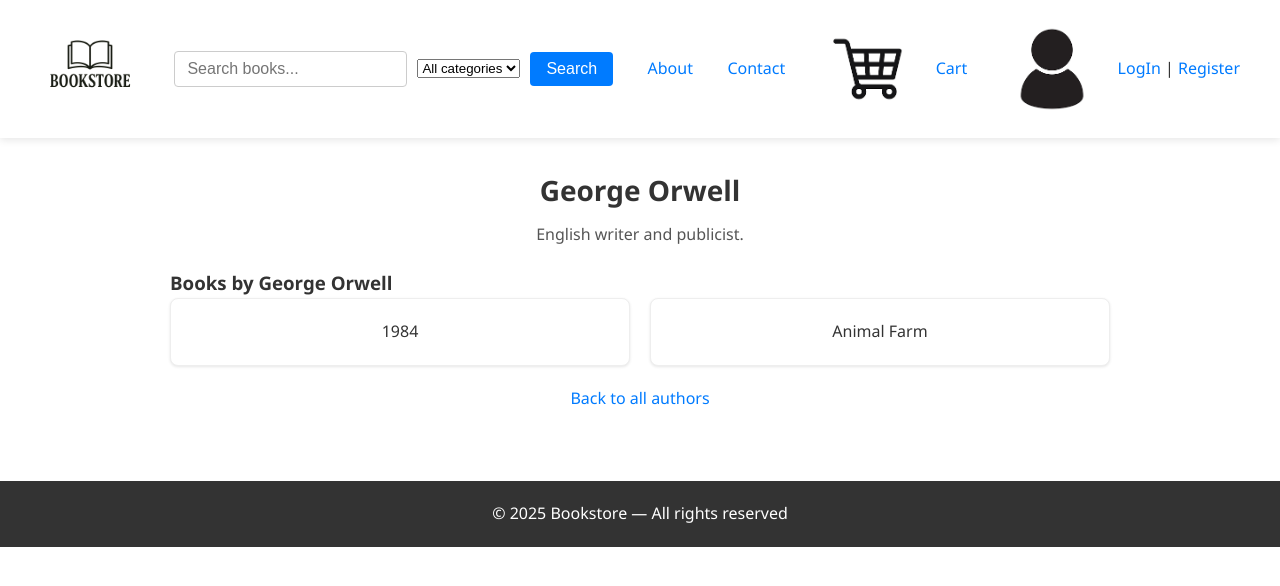
After one commit to AraDarbinyan/BookStore, a Django app: page /authors/1/ in a window 1280 px wide. The commit adds this page. Shown: the top 586 px of the page. Run offline with Django 5.2, Linux system fonts and the light colour scheme; data comes from the database, SQL or seed files in the repository.

Commit message:
created the list of authors and personal pagews for each writter

```diff
--- /dev/null
+++ b/store/static/store/css/author_detail.css
@@ -0,0 +1,47 @@
+.author-container {
+    max-width: 1000px;
+    margin: 0 auto;
+    padding: 30px;
+}
+
+.author-header {
+    text-align: center;
+    margin-bottom: 20px;
+}
+
+.author-header h2 {
+    font-size: 28px;
+    margin-bottom: 10px;
+}
+
+.author-header p {
+    color: #555;
+    font-size: 16px;
+}
+
+.books-grid {
+    display: grid;
+    grid-template-columns: repeat(auto-fit, minmax(200px, 1fr));
+    gap: 20px;
+}
+
+.book-card {
+    background-color: #fff;
+    border: 1px solid #eee;
+    border-radius: 8px;
+    padding: 20px;
+    text-align: center;
+    box-shadow: 0 1px 3px rgba(0,0,0,0.1);
+    transition: 0.3s ease;
+}
+
+.book-card:hover {
+    box-shadow: 0 4px 10px rgba(0,0,0,0.2);
+    transform: translateY(-2px);
+}
+
+.book-card a {
+    color: #333;
+    text-decoration: none;
+    font-weight: 500;
+}
--- /dev/null
+++ b/store/templates/store/author_detail.html
@@ -0,0 +1,36 @@
+{% extends 'store/base.html' %}
+{% load static %}
+
+{% block title %}{{ author.name }}{% endblock %}
+
+{% block extra_css %}
+<link rel="stylesheet" href="{% static 'store/css/author_detail.css' %}">
+{% endblock %}
+
+
+{% block content %}
+<div class="author-container">
+    <div class="author-header">
+        <h2>{{ author.name }}</h2>
+        <p>{{ author.biography }}</p>
+    </div>
+
+    <h3>Books by {{ author.name }}</h3>
+    <div class="books-grid">
+        {% for book in books %}
+            <div class="book-card">
+                <a href="{% url 'book_detail' book.id %}">
+                    {{ book.title }}
+                </a>
+            </div>
+        {% empty %}
+            <p>No books found for this author.</p>
+        {% endfor %}
+    </div>
+
+    <p style="text-align:center; margin-top:20px;">
+        <a href="{% url 'authors_list' %}">Back to all authors</a>
+    </p>
+</div>
+
+{% endblock %}
--- a/store/templates/store/book_detail.html
+++ b/store/templates/store/book_detail.html
@@ -27,7 +27,7 @@
 
   <p><strong>Author(s):</strong>
     {% for author in book.authors.all %}
-      {{ author.name }}{% if not forloop.last %}, {% endif %}
+      <a href="{% url 'author_detail' author.id %}">{{ author.name }}{% if not forloop.last %}, {% endif %}</a>
     {% endfor %}
   </p>
   <p><strong>ISBN:</strong> {{ book.isbn }}</p>
--- a/store/urls.py
+++ b/store/urls.py
@@ -19,4 +19,6 @@ urlpatterns = [
     path('profile/', views.profile_view, name='profile'),
     path('books/<int:book_id>/add-review/', views.add_review, name='add_review'),
     path('checkout/', views.checkout_view, name='checkout'),
+    path('authors/', views.authors_list, name='authors_list'),
+    path('authors/<int:author_id>/', views.author_detail, name='author_detail'),
 ]
--- a/store/views.py
+++ b/store/views.py
@@ -1,7 +1,7 @@
 from django.shortcuts import render, redirect, get_object_or_404
 from .forms import RegisterForm, ReviewForm
 from django.db.models import Q
-from .models import Book, Cart, CartItem, Order, Category, Customer, Review
+from .models import Book, Cart, CartItem, Order, Category, Customer, Review, Author
 from django.contrib import messages
 from django.contrib.auth import login
 from django.contrib.auth.decorators import login_required
@@ -206,3 +206,14 @@ def add_review(request, book_id):
         form = ReviewForm()
 
     return render(request, 'store/add_review.html', {'form': form, 'book': book})
+
+
+def authors_list(request):
+    authors = Author.objects.all()
+    return render(request, 'store/authors_list.html', {'authors': authors})
+
+
+def author_detail(request, author_id):
+    author = get_object_or_404(Author, id=author_id)
+    books = author.books.all()
+    return render(request, 'store/author_detail.html', {'author': author, 'books': books})
```
Also changed, not shown: store/static/store/css/authors_list.css (added, +38 -0 lines), store/templates/store/authors_list.html (added, +24 -0 lines).
